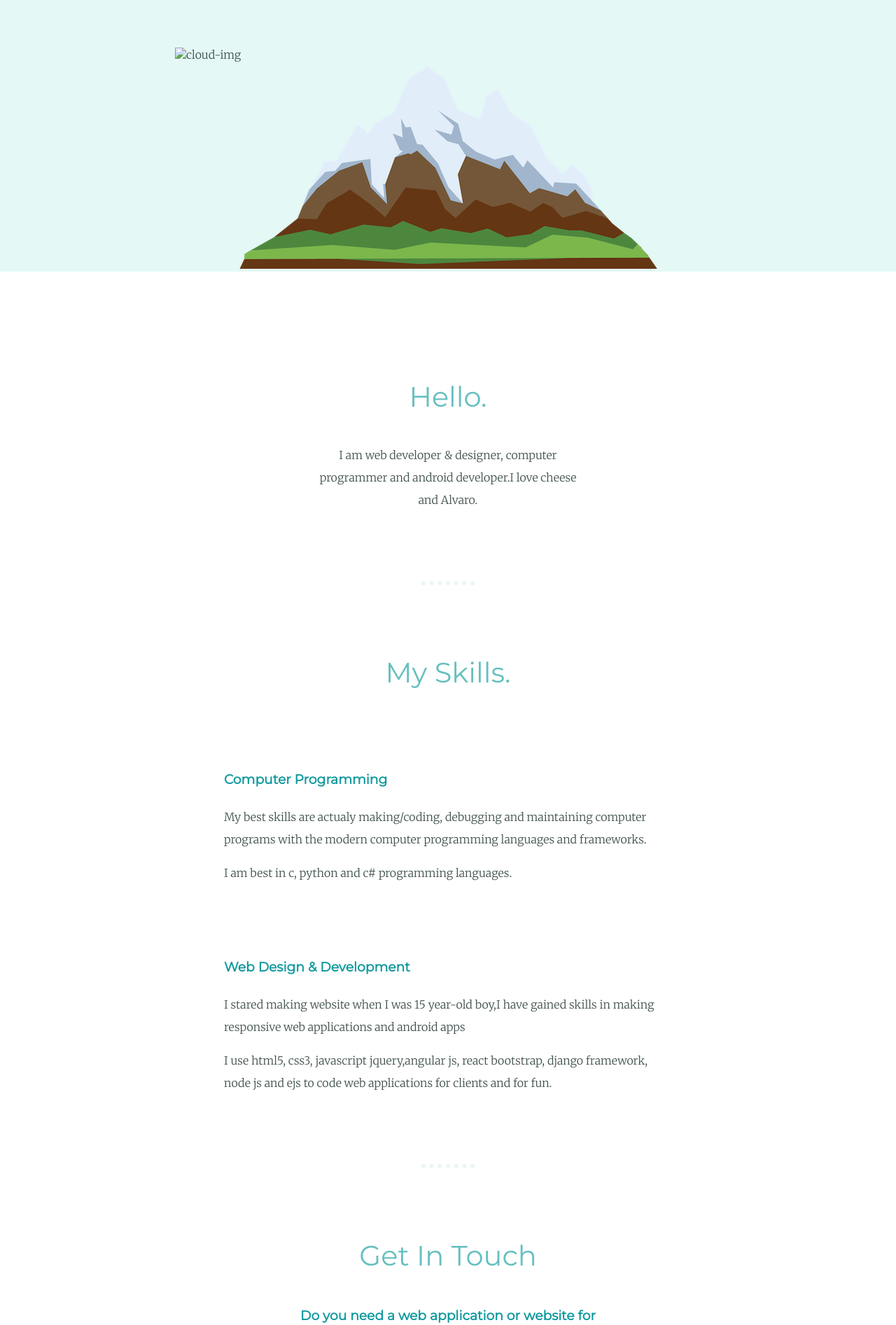
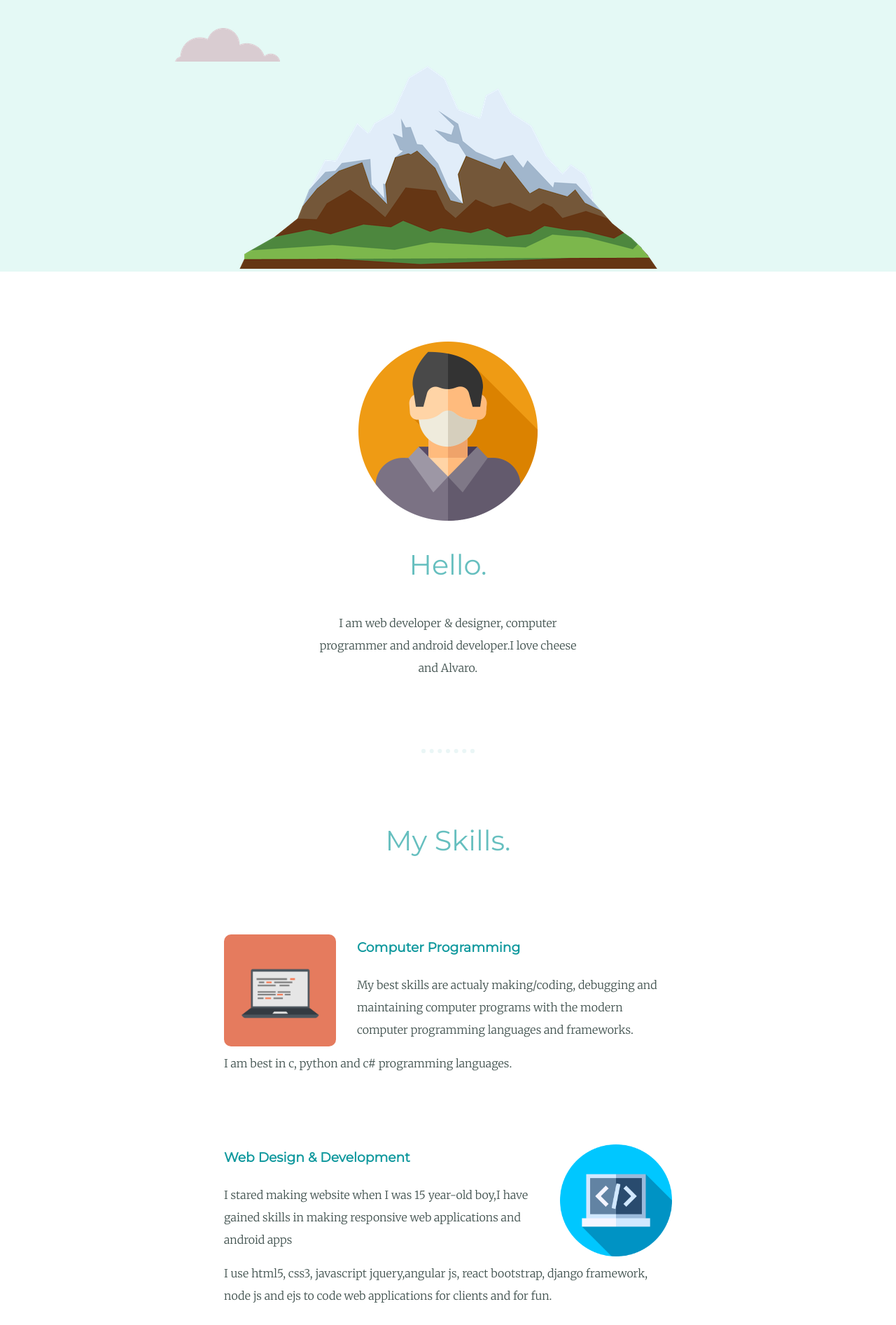
Before and after one commit to zambogo7/zed, a plain HTML site: page index.html in a window 1280 px wide. Shown: the part 380-2273 px from the top of the page at 70% size. Drawn offline with Linux system fonts and the light colour scheme; files that its build step writes are made by us from their sources; files whose address does not match are found by name.

Commit message:
update index.html

```diff
--- a/index.html
+++ b/index.html
@@ -3,7 +3,7 @@
 <head>
     <meta charset="UTF-8">
     <meta name="viewport" content="width=device-width, initial-scale=1.0">
-    <link rel="stylesheet" href="css/style.css">
+    <link rel="stylesheet" href="style.css">
     <link href="https://fonts.googleapis.com/css2?family=Merriweather:wght@300&family=Montserrat&family=Sacramento&display=swap" rel="stylesheet">
     <link rel="icon" href="favicon.ico">
     <title>Zeddy</title>
@@ -12,16 +12,16 @@
 <body>
 
     <div class="top-container">
-        <img class="top-cloud" src="images/cloud.png" alt="cloud-img">
+        <img class="top-cloud" src="cloud.png" alt="cloud-img">
         <h1>I'm Zedekiah</h1>
         <h2>A Web Designer and Developer.</h2>
-        <img class="bottom-cloud" src="images/cloud.png" alt="cloud-img">
+        <img class="bottom-cloud" src="cloud.png" alt="cloud-img">
         <img src="images/mountain.png" alt="mountain-img">
     </div>
 
     <div class="middle-container">
         <div class="profile">
-          <img class="profile-img" src="images/person.png" alt="">
+          <img class="profile-img" src="person.png" alt="">
           <h2>Hello.</h2>
           <p class="intro">I am web developer & designer, computer programmer and android developer.I love cheese and Alvaro.</p>
         </div>
@@ -29,13 +29,13 @@
         <div class="skills">
           <h2>My Skills.</h2>
           <div class="skill-row">
-            <img class="computer-img" src="images/computer.png"  alt="">
+            <img class="computer-img" src="computer.png"  alt="">
             <h3>Computer Programming</h3>
             <p >My best skills are actualy making/coding, debugging and maintaining computer programs with the modern computer programming languages and frameworks.</p>
             <p >I am best in  c, python and c# programming languages. </p>
           </div>
           <div class="skill-row">
-            <img class="code-img" src="images/code.png" alt="">
+            <img class="code-img" src="code.png" alt="">
             <h3>Web Design & Development</h3>
             <p >I stared making website when I was 15 year-old boy,I have gained skills in making responsive web applications and android apps </p>
             <p  > I use html5, css3, javascript jquery,angular js, react bootstrap, django framework, node js and ejs to code web applications for clients and for fun.</p>
```
